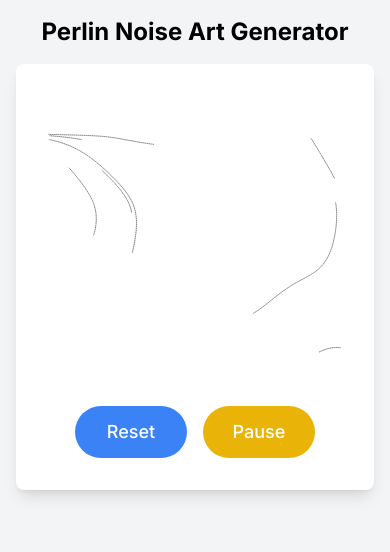
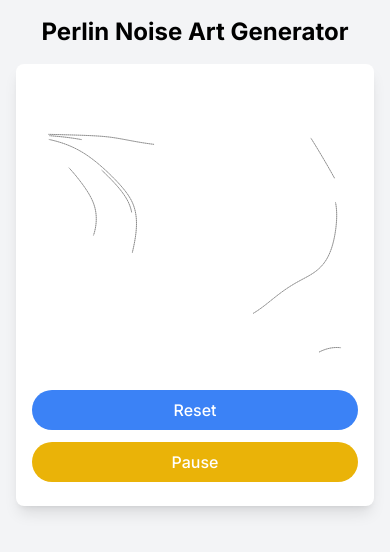
Before and after one commit to harrywang/perlin-art, a Next.js app: page / in a window 390 px wide. Shown: the top 552 px of the page. Built offline with nearby package versions, Linux system fonts and the light colour scheme.

Commit message:
mobile friendly

```diff
--- a/src/components/PerlinSketch.tsx
+++ b/src/components/PerlinSketch.tsx
@@ -28,6 +28,26 @@ const PerlinSketch = ({ onRegenerate, shouldRegenerate }: PerlinSketchProps) =>
       return newState;
     });
   };
+
+  // Handle window resize
+  useEffect(() => {
+    const handleResize = () => {
+      if (!sketchRef.current || !p5Instance.current) return;
+
+      const container = sketchRef.current.parentElement;
+      if (!container) return;
+
+      const width = Math.min(container.clientWidth - 32, 800);
+      const height = width;
+
+      console.log('Resizing canvas to:', width, height);
+      p5Instance.current.resizeCanvas(width, height);
+      p5Instance.current.background(255);
+    };
+
+    window.addEventListener('resize', handleResize);
+    return () => window.removeEventListener('resize', handleResize);
+  }, []);
 
   useEffect(() => {
     if (shouldRegenerate && p5Instance.current) {
@@ -128,8 +148,8 @@ const PerlinSketch = ({ onRegenerate, shouldRegenerate }: PerlinSketchProps) =>
 
   return (
     <div className="w-full">
-      <div ref={sketchRef} className="flex justify-center"></div>
-      <div className="mt-8 mb-4 flex gap-4 justify-center">
+      <div ref={sketchRef} className="flex justify-center w-full max-w-full overflow-hidden"></div>
+      <div className="mt-4 md:mt-8 mb-2 md:mb-4 flex flex-col md:flex-row gap-3 md:gap-4 justify-center items-center">
         <button
           onClick={() => {
             console.log('Generate button clicked');
@@ -149,13 +169,13 @@ const PerlinSketch = ({ onRegenerate, shouldRegenerate }: PerlinSketchProps) =>
               setIsAnimating(true);
             }
           }}
-          className="w-28 px-6 py-3 bg-blue-500 text-white rounded-full hover:bg-blue-600 transition-colors text-lg font-medium"
+          className="w-full md:w-28 px-4 md:px-6 py-2 md:py-3 bg-blue-500 text-white rounded-full hover:bg-blue-600 transition-colors text-base md:text-lg font-medium"
         >
           Reset
         </button>
         <button
           onClick={handlePauseResume}
-          className={`w-28 px-6 py-3 text-white rounded-full transition-colors text-lg font-medium ${
+          className={`w-full md:w-28 px-4 md:px-6 py-2 md:py-3 text-white rounded-full transition-colors text-base md:text-lg font-medium ${
             isAnimating
               ? 'bg-yellow-500 hover:bg-yellow-600'
               : 'bg-green-500 hover:bg-green-600'
```
